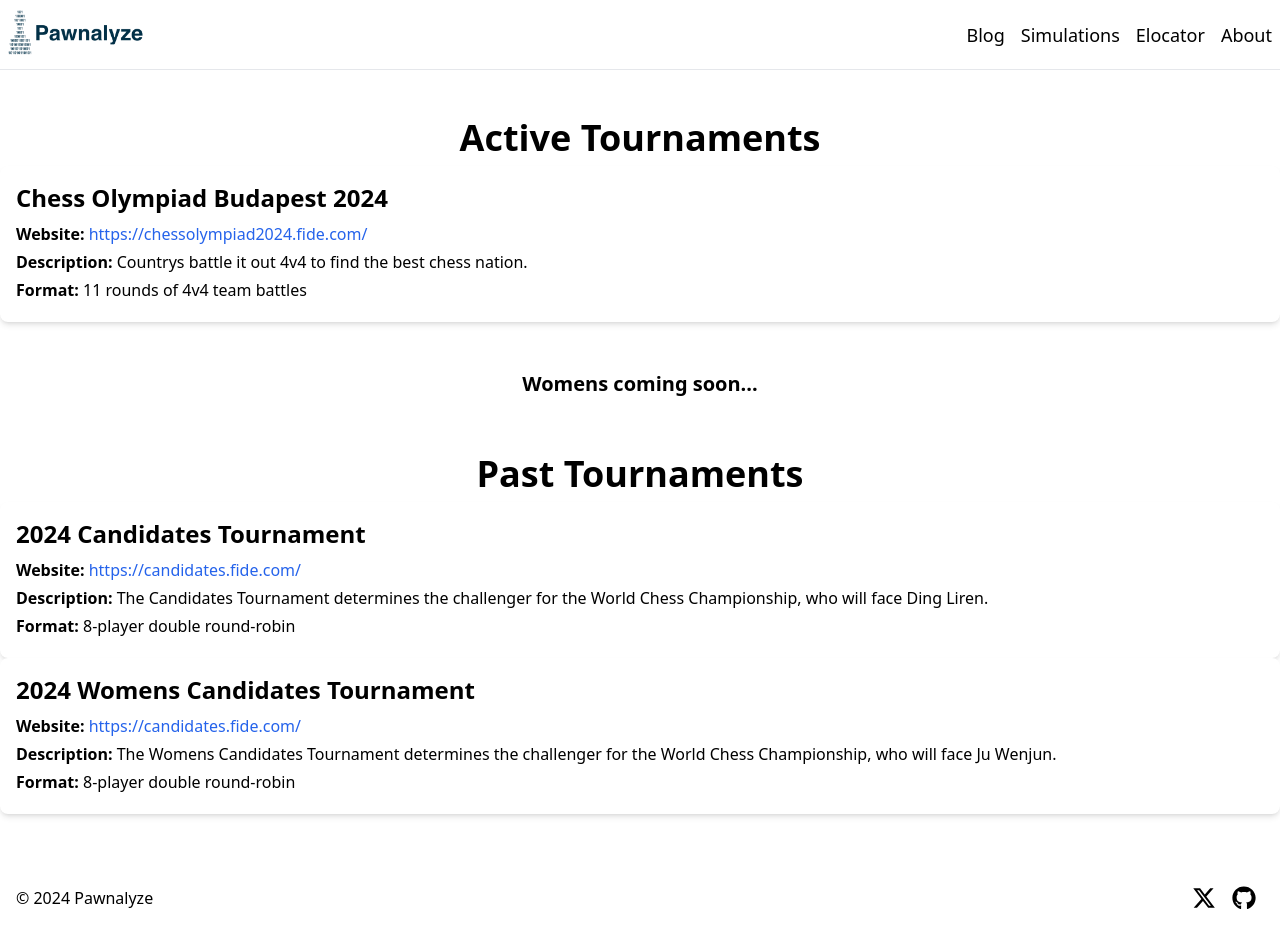
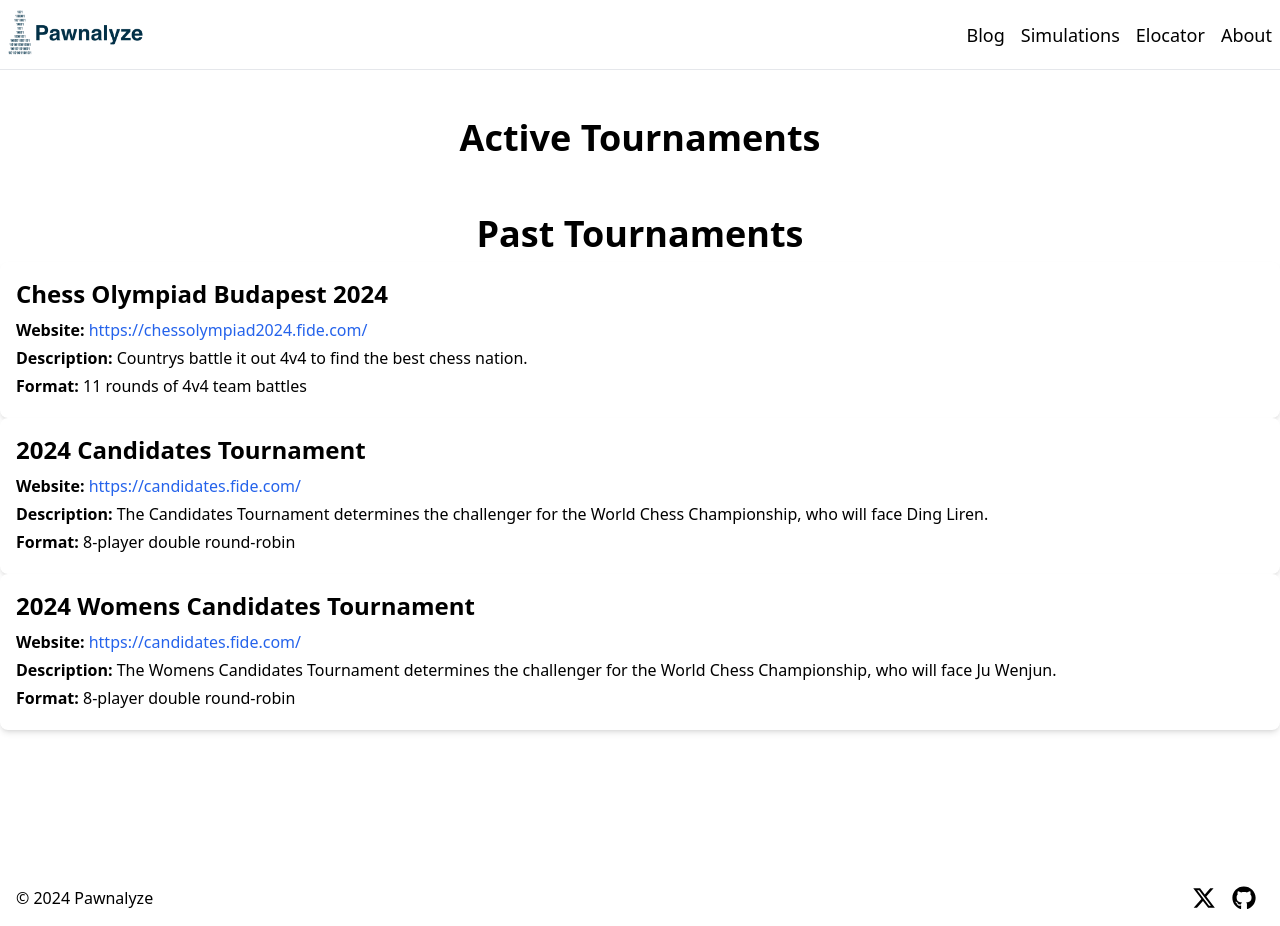
Before and after one commit to cmwetherell/pawnalyze, a Next.js app: page /simulations in a window 1280 px wide. Built offline with nearby package versions, Linux system fonts and the light colour scheme.

Commit message:
olympiad over

```diff
--- a/app/simulations/chess-olympiad-budapest-2024/page.tsx
+++ b/app/simulations/chess-olympiad-budapest-2024/page.tsx
@@ -7,6 +7,7 @@ const Sims: any = () => {
     return (
         <main className="flex-1 flex flex-col min-h-screen bg-white">
             <div>
+                <h2>Congrats to India for winning Gold in both the Open and Women's event!</h2>
                 <TournamentInfo
                     name="Chess Olympiad Budapest 2024"
                     website="https://chessolympiad2024.fide.com/"
--- a/app/simulations/page.tsx
+++ b/app/simulations/page.tsx
@@ -9,6 +9,12 @@ export default function SimPage(): JSX.Element {
         <p className = "text-4xl font-bold text-center text-black mb-2 mt-12">Active Tournaments</p>
     </div>
     <div>
+
+    </div>
+    <div>
+        <p className = "text-4xl font-bold text-center text-black mb-2 mt-12">Past Tournaments</p>
+    </div>
+    <div>
         <TournamentInfo
                 name="Chess Olympiad Budapest 2024"
                 internalLink="/simulations/chess-olympiad-budapest-2024"
@@ -16,12 +22,6 @@ export default function SimPage(): JSX.Element {
                 description="Countrys battle it out 4v4 to find the best chess nation."
                 format="11 rounds of 4v4 team battles"
             />
-        <p className = "text-xl font-bold text-center text-black mb-2 mt-12">Womens coming soon...</p>
-    </div>
-    <div>
-        <p className = "text-4xl font-bold text-center text-black mb-2 mt-12">Past Tournaments</p>
-    </div>
-    <div>
         <TournamentInfo
             name="2024 Candidates Tournament"
             internalLink="/simulations/candidates-2024"
```
